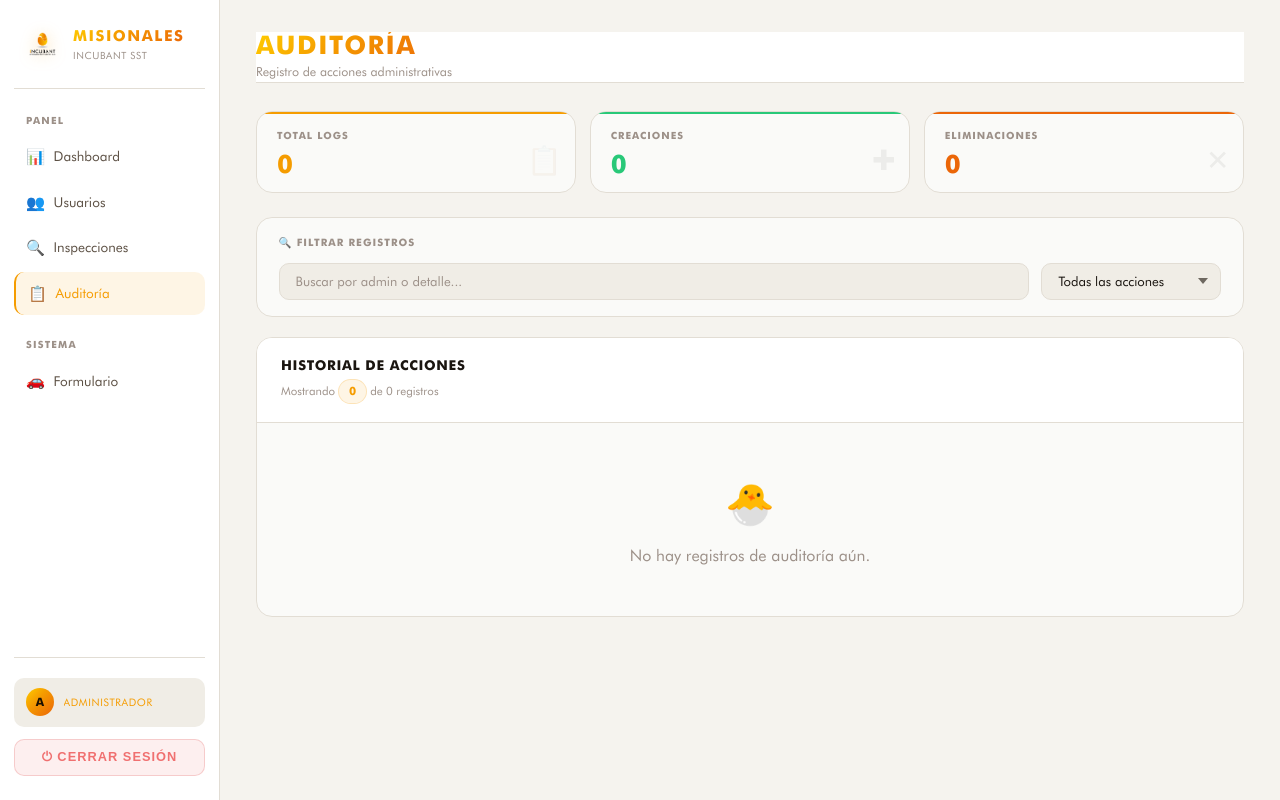
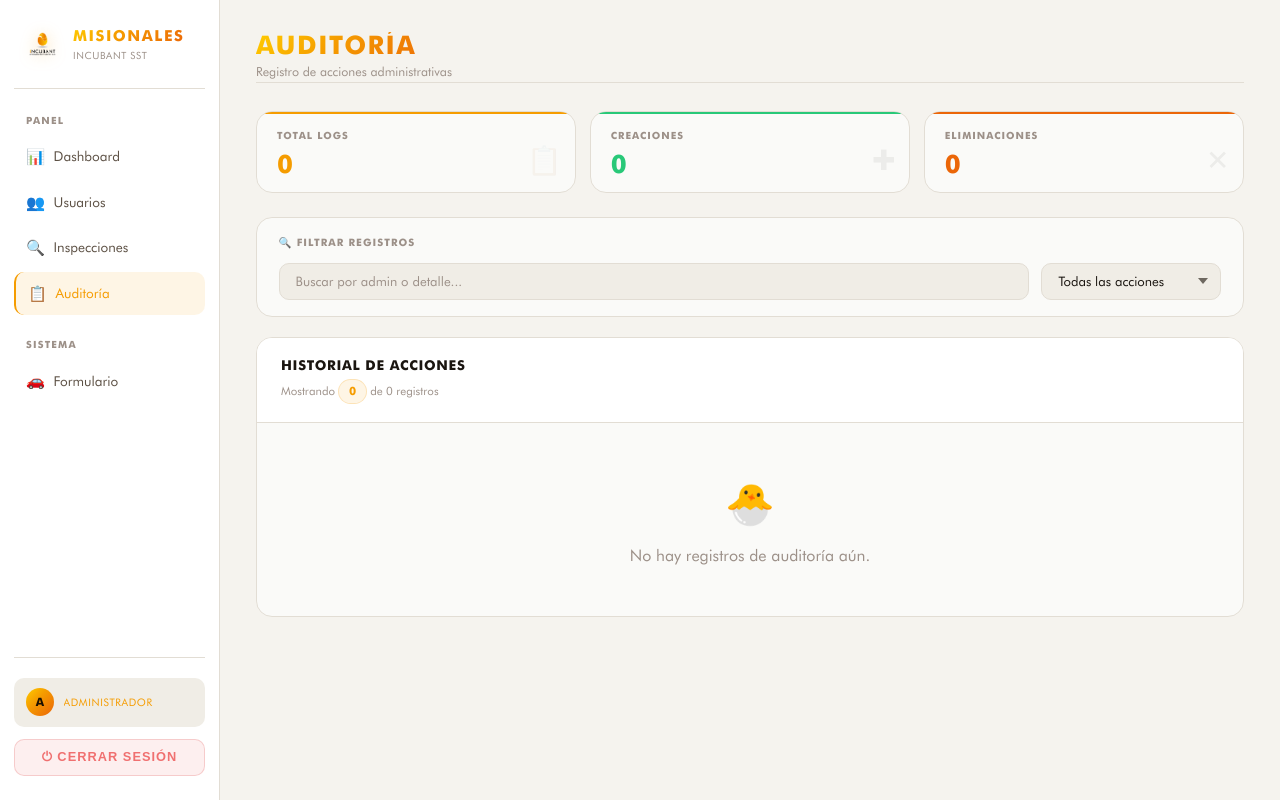
Before and after one commit to Sant-Beco/Misionales, a Python web app: template app/templates/admin/logs.html in a window 1280 px wide. Run offline with Jinja, Linux system fonts and the light colour scheme; the template is opened without the code that fills it, so the values that code supplies are empty.

```diff
--- a/app/templates/admin/dashboard.html
+++ b/app/templates/admin/dashboard.html
@@ -44,7 +44,7 @@
     .btn-logout:hover { background: rgba(220,60,60,0.18); border-color: #f07070; }
 
     /* ══ MAIN ══ */
-    .main { margin-left: 220px; flex: 1; padding: 2rem 2.25rem; min-height: 100vh; background: var(--bg-base); box-sizing: border-box;
+    .main { margin-left: 220px; flex: 1; padding: 2rem 2.25rem; min-height: 100vh; background: var(--bg-base); box-sizing: border-box; }
 
     /* ══ TOPBAR ══ */
     .topbar { display: flex; justify-content: space-between; align-items: flex-start; margin-bottom: 2rem; gap: 0.75rem; flex-wrap: wrap; background: var(--bg-base); }
--- a/app/templates/admin/logs.html
+++ b/app/templates/admin/logs.html
@@ -101,12 +101,12 @@
     }
 
     /* ── MAIN ── */
-    .main { margin-left: 220px; flex: 1; padding: 2rem 2.25rem; min-height: 100vh; }
+    .main { margin-left: 220px; flex: 1; padding: 2rem 2.25rem; min-height: 100vh; background: var(--bg-base); }
 
     /* ── TOPBAR ── */
     .topbar {
       display: flex; justify-content: space-between; align-items: flex-start;
-      margin-bottom: 1.75rem; gap: 0.75rem; flex-wrap: wrap;
+      margin-bottom: 1.75rem; gap: 0.75rem; flex-wrap: wrap; background: var(--bg-base);
     }
     .page-title {
       font-size: 1.6rem; font-weight: 700; letter-spacing: 0.06em;
--- a/app/templates/admin/usuarios.html
+++ b/app/templates/admin/usuarios.html
@@ -89,12 +89,13 @@
     .btn-logout:hover { background: rgba(220,60,60,0.18); border-color: #f07070; }
 
     /* ══ MAIN ══ */
-    .main { margin-left: 220px; flex: 1; padding: 2rem 2.25rem; min-height: 100vh; }
+     .main { margin-left: 220px; flex: 1; padding: 2rem 2.25rem; min-height: 100vh; background: var(--bg-base); }
 
     .topbar {
       display: flex; justify-content: space-between; align-items: flex-start;
-      margin-bottom: 2rem;
+      margin-bottom: 2rem; background: var(--bg-base);
     }
+
     .page-title {
       font-size: 1.6rem; font-weight: 700; letter-spacing: 0.06em; text-transform: uppercase;
       background: var(--grad-brand);
```
